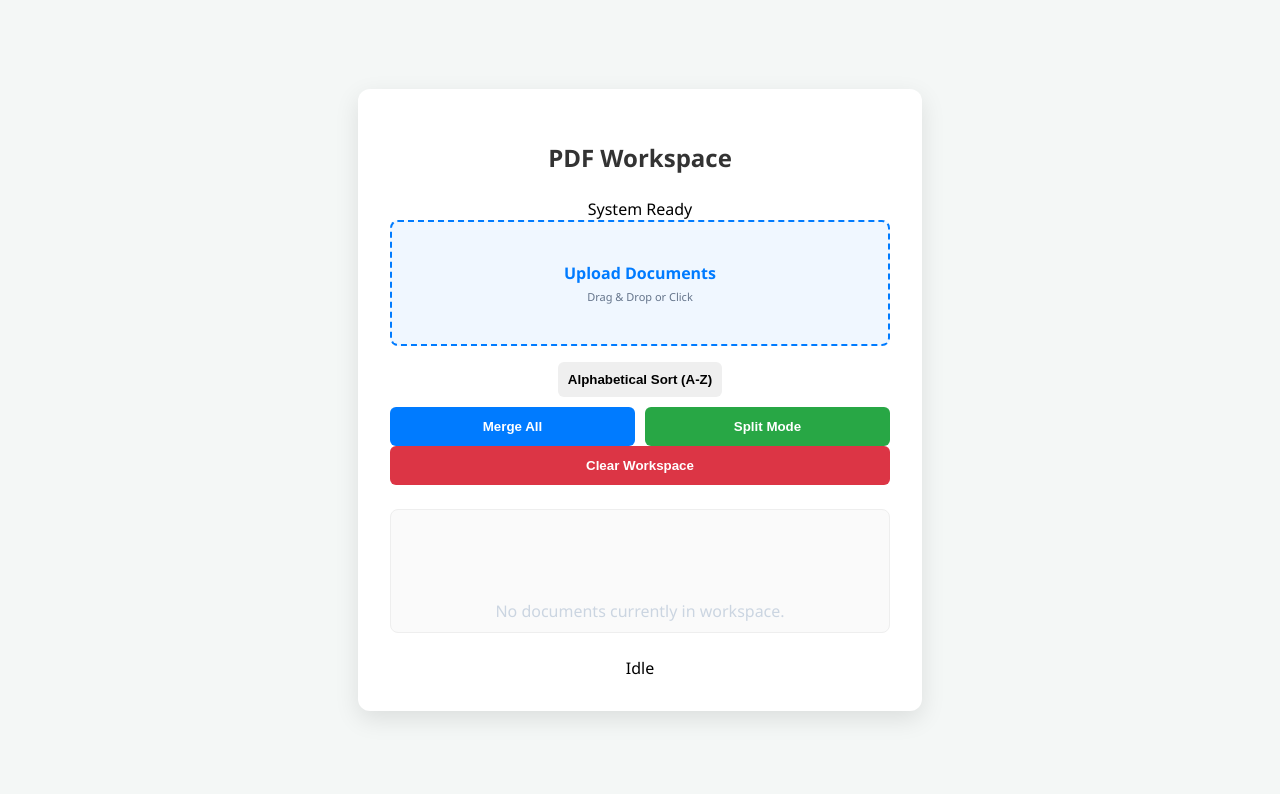
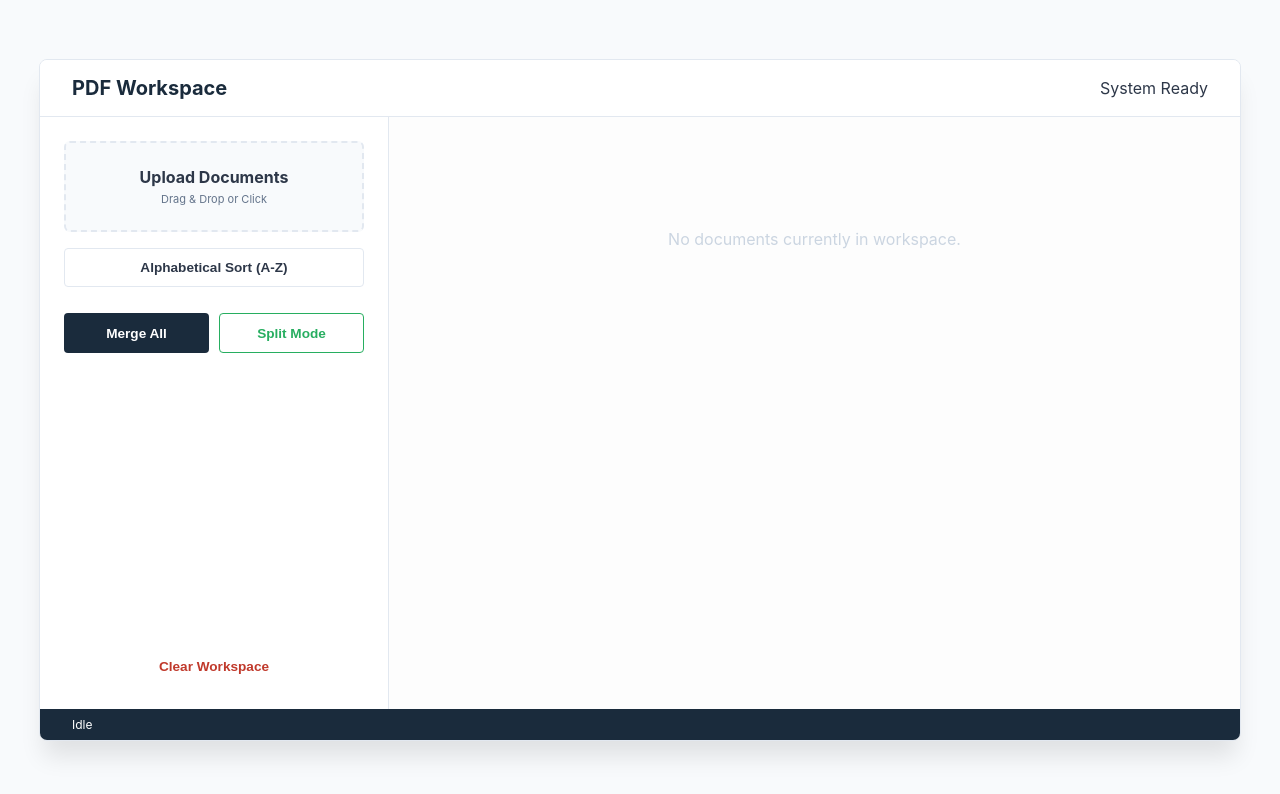
Before and after one commit to LianeMark/PDFMULTITOOL, a plain HTML site: page index.html in a window 1280 px wide. Drawn offline with Linux system fonts and the light colour scheme; a script that the page names is missing.

Commit message:
Update style.css

```diff
--- a/style.css
+++ b/style.css
@@ -1,158 +1,209 @@
-/* style.css */
+/* style.css - Enterprise PDF Workspace (Formal Edition) */
+:root {
+    --primary: #1a2b3c;       /* Midnight Navy */
+    --accent: #3498db;        /* Professional Blue */
+    --success: #27ae60;       /* Forest Green */
+    --danger: #c0392b;        /* Deep Red */
+    --bg: #f8fafc;            /* Light Slate Gray BG */
+    --border: #e2e8f0;
+    --text-main: #2d3748;
+    --sidebar-bg: #ffffff;
+}
+
 body {
-    font-family: 'Segoe UI', Tahoma, Geneva, Verdana, sans-serif;
-    background-color: #f4f7f6;
+    font-family: 'Inter', 'Segoe UI', system-ui, sans-serif;
+    background-color: var(--bg);
+    color: var(--text-main);
+    margin: 0;
     display: flex;
     justify-content: center;
     align-items: center;
     min-height: 100vh;
-    margin: 0;
 }
 
 .container {
     background: #ffffff;
-    padding: 2rem;
-    border-radius: 12px;
-    box-shadow: 0 8px 24px rgba(0, 0, 0, 0.1);
-    width: 100%;
-    max-width: 500px;
-    text-align: center;
+    width: 95vw;
+    max-width: 1200px;
+    height: 85vh;
+    border-radius: 8px;
+    box-shadow: 0 20px 25px -5px rgba(0, 0, 0, 0.1);
+    display: flex;
+    flex-direction: column;
+    overflow: hidden;
+    border: 1px solid var(--border);
 }
 
-h2 {
-    color: #333;
-    margin-bottom: 1.5rem;
+header {
+    padding: 1rem 2rem;
+    border-bottom: 1px solid var(--border);
+    display: flex;
+    justify-content: space-between;
+    align-items: center;
+    background: white;
 }
 
-/* Drag and Drop Zone */
-#drop-zone {
-    border: 2px dashed #007bff;
-    border-radius: 8px;
-    padding: 40px 20px;
-    color: #007bff;
-    background: #f0f7ff;
-    cursor: pointer;
-    transition: all 0.3s ease;
-    margin-bottom: 1rem;
+header h2 {
+    margin: 0;
+    font-size: 1.25rem;
+    font-weight: 700;
+    color: var(--primary);
 }
 
-#drop-zone.hover {
-    background: #e0efff;
-    border-color: #0056b3;
+.main-wrapper {
+    display: flex;
+    flex: 1;
+    overflow: hidden;
 }
 
-/* Preview Section */
+/* Sidebar Styling */
+.sidebar {
+    width: 300px;
+    background: var(--sidebar-bg);
+    border-right: 1px solid var(--border);
+    padding: 1.5rem;
+    display: flex;
+    flex-direction: column;
+    gap: 1rem;
+}
+
+#drop-zone {
+    border: 2px dashed var(--border);
+    border-radius: 6px;
+    padding: 1.5rem;
+    text-align: center;
+    cursor: pointer;
+    background: var(--bg);
+    transition: 0.2s;
+}
+
+#drop-zone:hover {
+    border-color: var(--accent);
+    background: #f1f5f9;
+}
+
+/* Controls */
+button {
+    font-weight: 600;
+    font-size: 0.85rem;
+    padding: 0.7rem;
+    border-radius: 4px;
+    border: 1px solid transparent;
+    cursor: pointer;
+    transition: all 0.15s ease;
+}
+
+#sort-btn { background: white; border-color: var(--border); color: var(--text-main); width: 100%; }
+#merge-btn { background: var(--primary); color: white; flex: 1; }
+#split-btn { background: white; border-color: var(--success); color: var(--success); flex: 1; }
+#clear-btn { background: transparent; color: var(--danger); border: none; margin-top: auto; }
+
+/* Preview Grid */
+.preview-section {
+    flex: 1;
+    padding: 2rem;
+    background: #fdfdfd;
+    overflow-y: auto;
+}
+
+.preview-section::-webkit-scrollbar {
+    width: 8px;
+}
+
+.preview-section::-webkit-scrollbar-thumb {
+    background: #cbd5e1;
+    border-radius: 10px;
+}
+
 #preview-container {
-    display: flex;
-    flex-wrap: wrap;
-    gap: 12px;
-    margin: 1.5rem 0;
-    max-height: 250px;
-    overflow-y: auto;
-    padding: 10px;
-    border: 1px solid #eee;
-    border-radius: 8px;
-    background: #fafafa;
-    justify-content: center;
+    display: grid;
+    grid-template-columns: repeat(auto-fill, minmax(180px, 1fr));
+    gap: 2rem;
 }
 
 .preview-item {
-    width: 90px;
-    text-align: center;
-    font-size: 11px;
-    color: #666;
+    position: relative;
+    background: white;
+    padding: 8px;
+    border: 1px solid var(--border);
+    border-radius: 2px;
+    box-shadow: 0 4px 6px rgba(0, 0, 0, 0.05);
+    cursor: grab;
+    transition: transform 0.2s ease;
+    overflow: visible; /* Allows the X button to pop out */
 }
 
+.preview-item:active { cursor: grabbing; opacity: 0.6; }
+
+/* Formal PDF Thumbnail (Strictly No Scrollbars) */
 .preview-item embed {
     width: 100%;
-    height: 110px;
-    border: 1px solid #ddd;
-    border-radius: 4px;
-    background: #fff;
-    pointer-events: none; /* Prevents interaction inside the small preview */
+    height: 240px;
+    pointer-events: none; /* Prevents internal scrolling and toolbars */
+    overflow: hidden;
+    display: block;
 }
 
-/* Button Styling */
-.btn-group {
-    display: flex;
-    gap: 10px;
-    margin-bottom: 10px;
+.preview-item .file-label {
+    font-size: 0.75rem;
+    margin-top: 8px;
+    font-weight: 600;
+    color: #64748b;
+    text-align: center;
+    white-space: nowrap;
+    overflow: hidden;
+    text-overflow: ellipsis;
 }
 
-button {
-    flex: 1;
-    padding: 12px;
-    border: none;
-    border-radius: 6px;
-    font-weight: 600;
-    cursor: pointer;
-    transition: opacity 0.2s;
+/* Formal Sequence Badge */
+.order-badge {
+    position: absolute;
+    bottom: 40px;
+    left: 12px;
+    background: var(--accent);
+    color: white;
+    font-size: 12px;
+    font-weight: 700;
+    width: 24px;
+    height: 24px;
+    border-radius: 4px;
+    display: flex;
+    align-items: center;
+    justify-content: center;
+    z-index: 10;
+    box-shadow: 0 2px 4px rgba(0,0,0,0.2);
 }
 
-button:hover {
-    opacity: 0.9;
-}
-
-button:disabled {
-    background-color: #ccc !important;
-    cursor: not-allowed;
-}
-
-#merge-btn { background-color: #007bff; color: white; }
-#split-btn { background-color: #28a745; color: white; }
-#clear-btn { background-color: #dc3545; color: white; width: 100%; }
-
-/* Progress Bar */
-progress {
-    width: 100%;
-    height: 10px;
-    margin-top: 20px;
-    display: none;
-}
-
-#status {
-    margin-top: 10px;
-    font-size: 0.9rem;
-    color: #555;
-}
-/* style.css additions */
-.preview-item {
-    position: relative; /* Needed for absolute positioning of the delete button */
-    width: 90px;
-    text-align: center;
-}
-
+/* Fixed Delete Button */
 .delete-btn {
     position: absolute;
-    top: -5px;
-    right: -5px;
-    background: #ff4d4d;
+    top: -12px;
+    right: -12px;
+    background: var(--danger);
     color: white;
-    border: none;
+    width: 26px;
+    height: 26px;
     border-radius: 50%;
-    width: 20px;
-    height: 20px;
-    font-size: 12px;
+    border: 2px solid white;
     cursor: pointer;
     display: flex;
     align-items: center;
     justify-content: center;
+    font-size: 16px;
+    font-weight: bold;
+    z-index: 999; /* Highest priority to stay above PDF viewer */
     box-shadow: 0 2px 4px rgba(0,0,0,0.2);
-    z-index: 10;
 }
 
-.delete-btn:hover {
-    background: #cc0000;
-}
-#sort-btn {
-    padding: 10px;
-    border: none;
-    border-radius: 6px;
-    font-weight: 600;
-    cursor: pointer;
-    transition: background-color 0.2s;
+/* Status Bar */
+#status-bar {
+    padding: 0.5rem 2rem;
+    background: var(--primary);
+    color: white;
+    font-size: 0.75rem;
+    display: flex;
+    justify-content: space-between;
+    align-items: center;
 }
 
-#sort-btn:hover {
-    background-color: #5a6268;
-}
+progress { width: 150px; height: 8px; }
```
